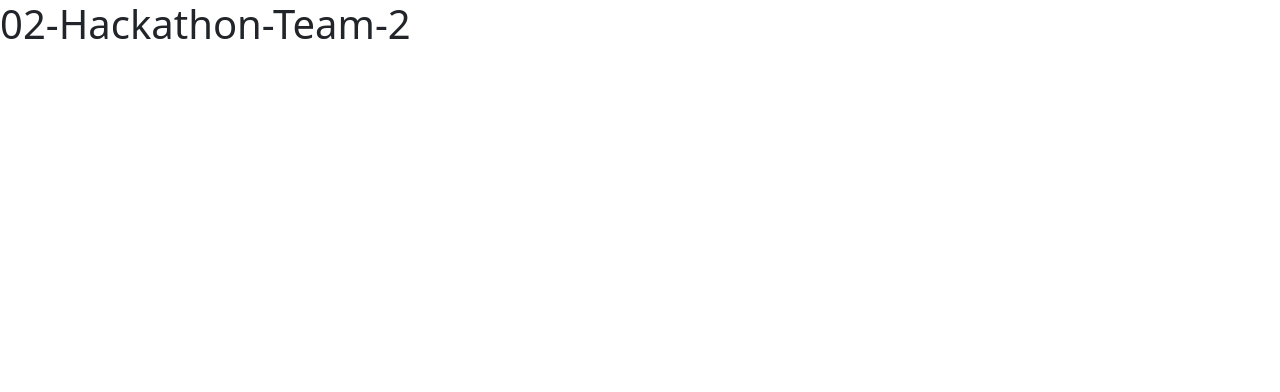
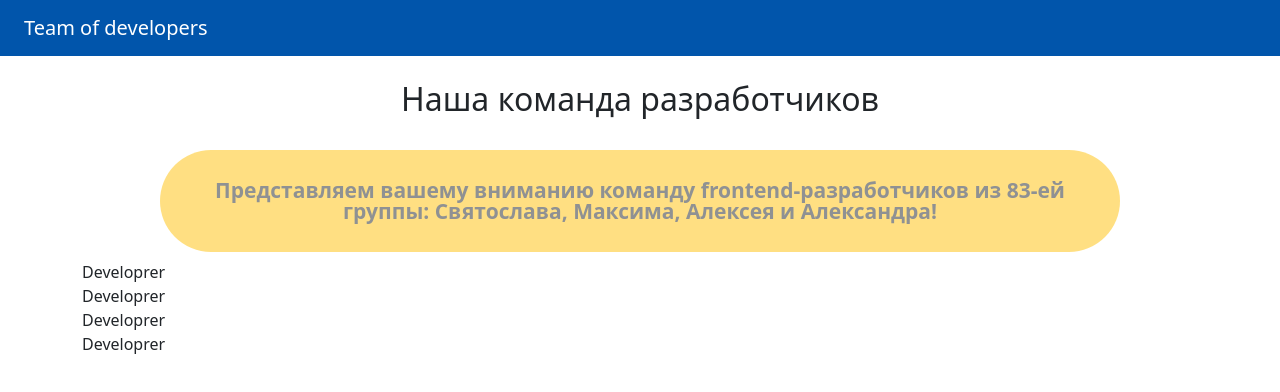
Before and after one commit to Sviatoslove/02-hackathon-team-2, a React (Create React App) app: page / in a window 1280 px wide. Shown: the top 392 px of the page. Built offline with nearby package versions, Linux system fonts and the light colour scheme.

Commit message:
starting components and style

```diff
--- a/src/app/App.js
+++ b/src/app/App.js
@@ -1,7 +1,15 @@
 import React from 'react'
+import { Route, Switch } from 'react-router-dom'
+import MainPage from './components/MainPage'
 
 function App() {
-  return <h1>02-Hackathon-Team-2 </h1>
+  return (
+    <div>
+      <Switch>
+        <Route path='/' exact component={MainPage} />
+      </Switch>
+    </div>
+  )
 }
 
 export default App
--- /dev/null
+++ b/src/app/components/Common/Badge.jsx
@@ -0,0 +1,20 @@
+import React from 'react'
+import PropTypes from 'prop-types'
+
+const Badge = ({ color, content }) => {
+  return (
+    <span
+      className={'text-wrap badge rounded-pill text-dark bg-' + color}
+      style={{ padding: '30px', maxWidth: '960px' }}
+    >
+      {content}
+    </span>
+  )
+}
+
+Badge.propTypes = {
+  color: PropTypes.string,
+  content: PropTypes.string
+}
+
+export default Badge
--- /dev/null
+++ b/src/app/components/Developer.jsx
@@ -0,0 +1,12 @@
+import React from 'react'
+import PropTypes from 'prop-types'
+
+const Developer = ({ developer }) => {
+  return <div>Developrer</div>
+}
+
+Developer.propTypes = {
+  developer: PropTypes.object
+}
+
+export default Developer
--- /dev/null
+++ b/src/app/components/Developer.module.css
@@ -0,0 +1,4 @@
+.gridContainer {
+  padding: 0;
+  margin: 0;
+}
--- /dev/null
+++ b/src/app/components/MainPage.jsx
@@ -0,0 +1,50 @@
+import React from 'react'
+import { Link } from 'react-router-dom'
+import { nanoid } from 'nanoid'
+import Badge from './Common/Badge'
+import Developer from './Developer'
+import styles from './Developer.module.css'
+
+const content = `Представляем вашему вниманию команду
+frontend-разработчиков из 83-ей группы: Святослава,
+Максима, Алексея и Александра!`
+
+// временно!!
+const developers = [
+  { _id: nanoid(), name: 'Алексей', age: 28 },
+  { _id: nanoid(), name: 'Святослав', age: 'age' },
+  { _id: nanoid(), name: 'Максим', age: 30 },
+  { _id: nanoid(), name: 'Александр', age: 22 }
+]
+
+const MainPage = () => {
+  return (
+    <>
+      <nav
+        className='navbar navbar-dark'
+        style={{ backgroundColor: '#0155AB' }}
+      >
+        <Link className='navbar-brand mx-4' to='/'>
+          Team of developers
+        </Link>
+      </nav>
+      <div className='container mt-4'>
+        {/* <div className='row'> */}
+        <div className='d-flex align-items-center flex-column'>
+          <h2>Наша команда разработчиков</h2>
+          <h3 className='mt-4 opacity-50'>
+            <Badge color={'warning'} content={content} />
+          </h3>
+        </div>
+        <div className={styles.gridContainer}>
+          {developers.map((developer) => (
+            <Developer key={developer._id} {...developer} />
+          ))}
+          {/* </div> */}
+        </div>
+      </div>
+    </>
+  )
+}
+
+export default MainPage
--- a/src/index.js
+++ b/src/index.js
@@ -2,17 +2,14 @@ import React from 'react'
 import ReactDOM from 'react-dom/client'
 import './index.css'
 import 'bootstrap/dist/css/bootstrap.css'
-import reportWebVitals from './reportWebVitals'
 import App from './app/App'
+import { BrowserRouter } from 'react-router-dom/cjs/react-router-dom.min'
 
 const root = ReactDOM.createRoot(document.getElementById('root'))
 root.render(
-  <React.StrictMode>
-    <App />
-  </React.StrictMode>
+  <BrowserRouter>
+    <React.StrictMode>
+      <App />
+    </React.StrictMode>
+  </BrowserRouter>
 )
-
-// If you want to start measuring performance in your app, pass a function
-// to log results (for example: reportWebVitals(console.log))
-// or send to an analytics endpoint. Learn more: https://bit.ly/CRA-vitals
-reportWebVitals()
```
Also changed, not shown: src/app/components/Common/Button.jsx (added, +7 -0 lines).
